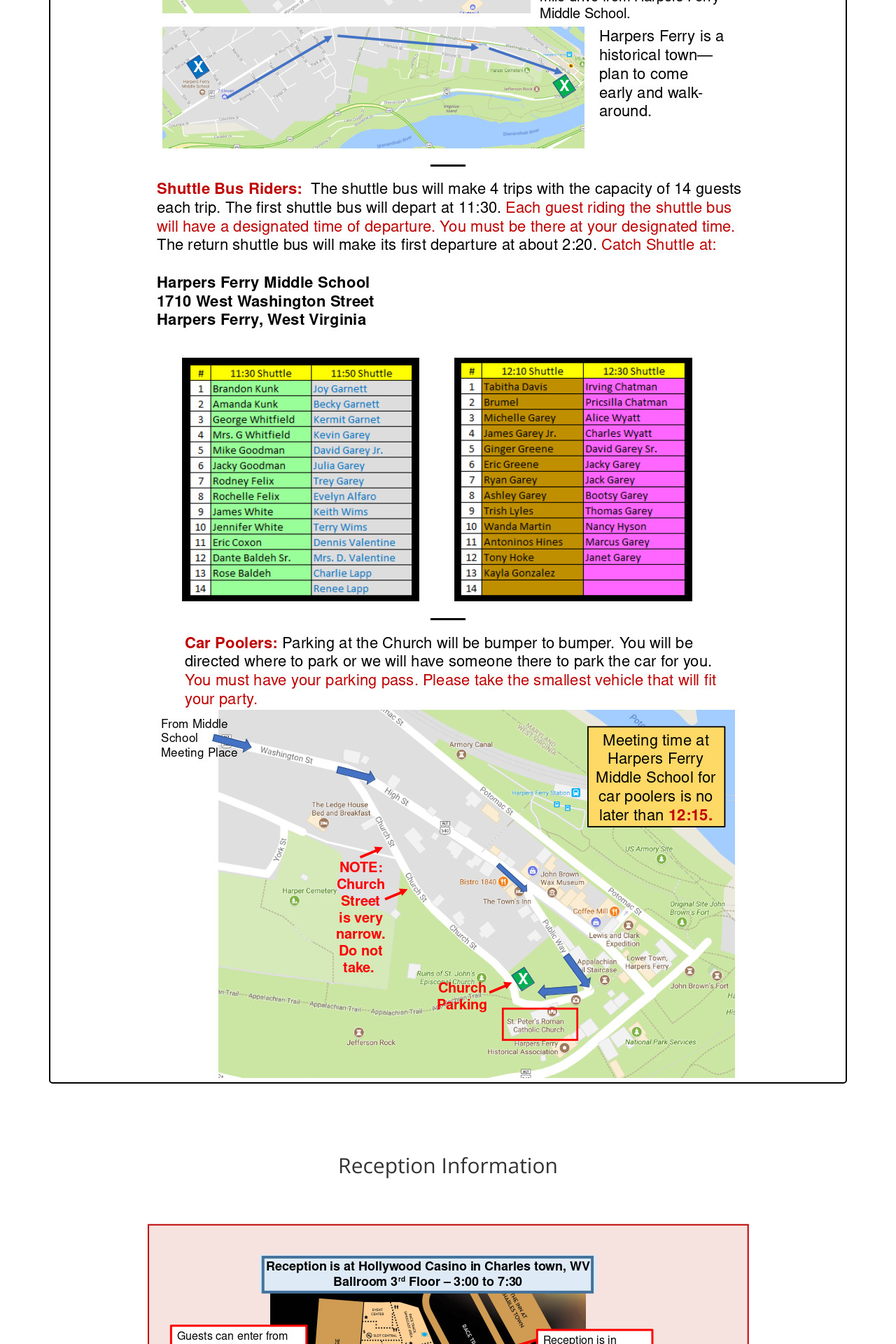
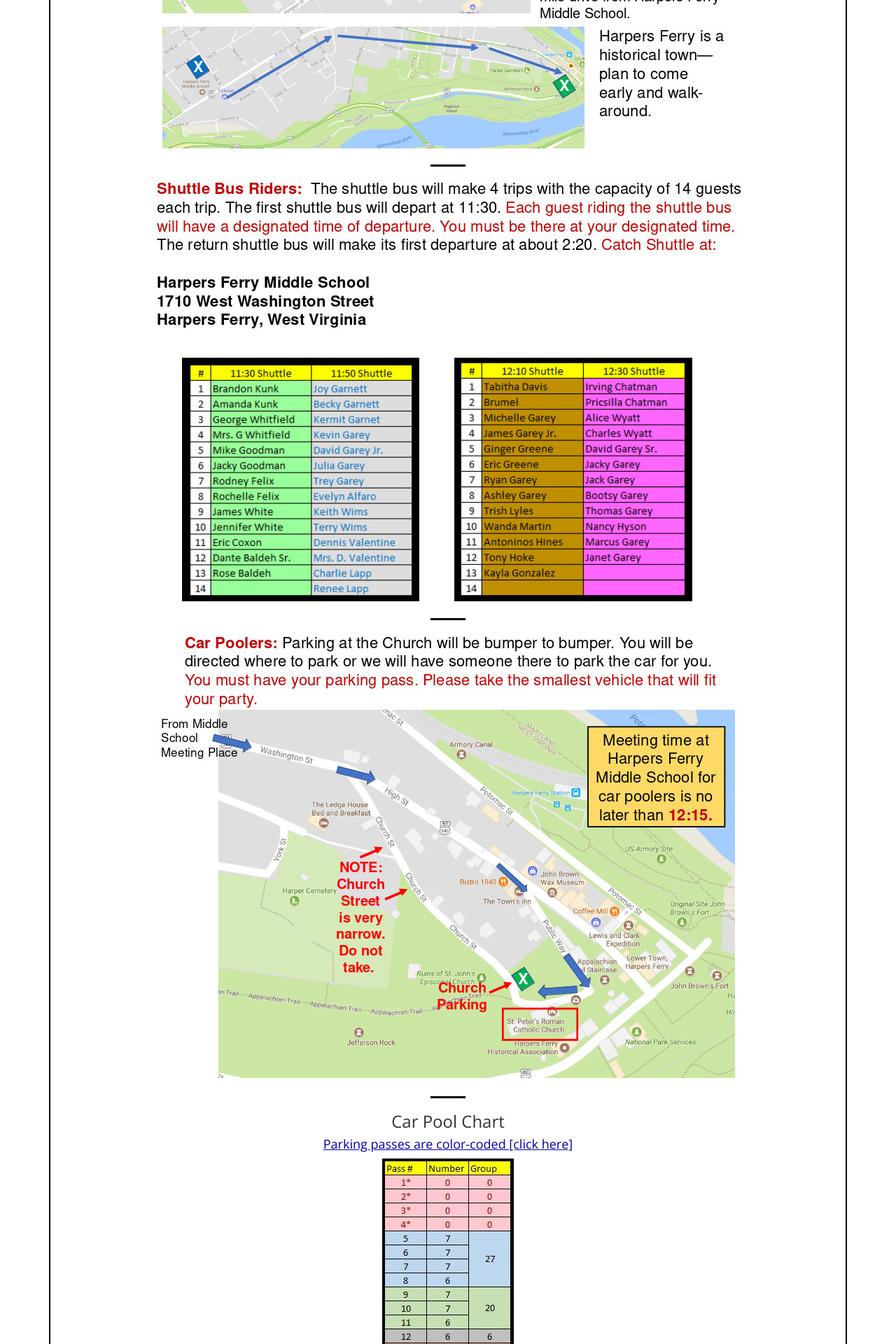
Before and after one commit to wdgarey/wedding, a PHP site: page /wedding/main/index.php in a window 1280 px wide. Shown: the part 1360-3280 px from the top of the page at 70% size. Run offline with PHP 8.4, Linux system fonts and the light colour scheme; some libraries are stand-ins or nearby versions.

Commit message:
Added more parking info and seating chart

```diff
--- a/wedding/main/index.php
+++ b/wedding/main/index.php
@@ -24,7 +24,7 @@ include("../includes/header.php");
         <div class="container">
             <div class="row">
                 <div class="col-lg-12 text-center">
-                    <h2 class="section-heading">Important Guest Arrival Info (Car Pooling and Shuttle Bus) [click here]</h2>
+                    <h2 class="section-heading">Important Guest Arrival Info (Car Pooling and Shuttle Bus)</h2>
                     <hr class="primary">
                     <div class="inst">
                       <img style="margin:auto;" src="../img/parking1.jpg" class="img-responsive" alt="parking slide 1">
@@ -32,6 +32,10 @@ include("../includes/header.php");
                       <img style="margin:auto;" src="../img/parking3.jpg" class="img-responsive" alt="parking slide 3">
                       <hr class="dark" />
                       <img style="margin:auto;" src="../img/parking2.jpg" class="img-responsive" alt="parking slide 2">
+                      <hr class="dark" />
+                      <h3>Car Pool Chart</h3>
+                      <h4><a href="../main/index.php#seating">Parking passes are color-coded [click here]</a></h4>
+                      <img style="margin:auto;" src="../img/parking4.jpg" class="img-responsive" alt="parking slide 4">
                     </div>
                 </div>
             </div>
@@ -45,6 +49,10 @@ include("../includes/header.php");
                     <hr class="primary" />
                     <hr class="primary">
                     <img style="margin:auto;" src="../img/casino_entrance.jpg" class="img-responsive" alt="Reception entrance instructions" />
+                    <div id="seating"> </div>
+                    <hr class="dark" />
+                    <h3>Seating Chart</h3>
+                    <img style="margin:auto;" src="../img/reception_seating.jpg" class="img-responsive" alt="Reception seating information" />
                 </div>
             </div>
         </div>
```
Also changed, not shown: wedding/img/parking4.jpg (added), wedding/img/reception_seating.jpg (added).
